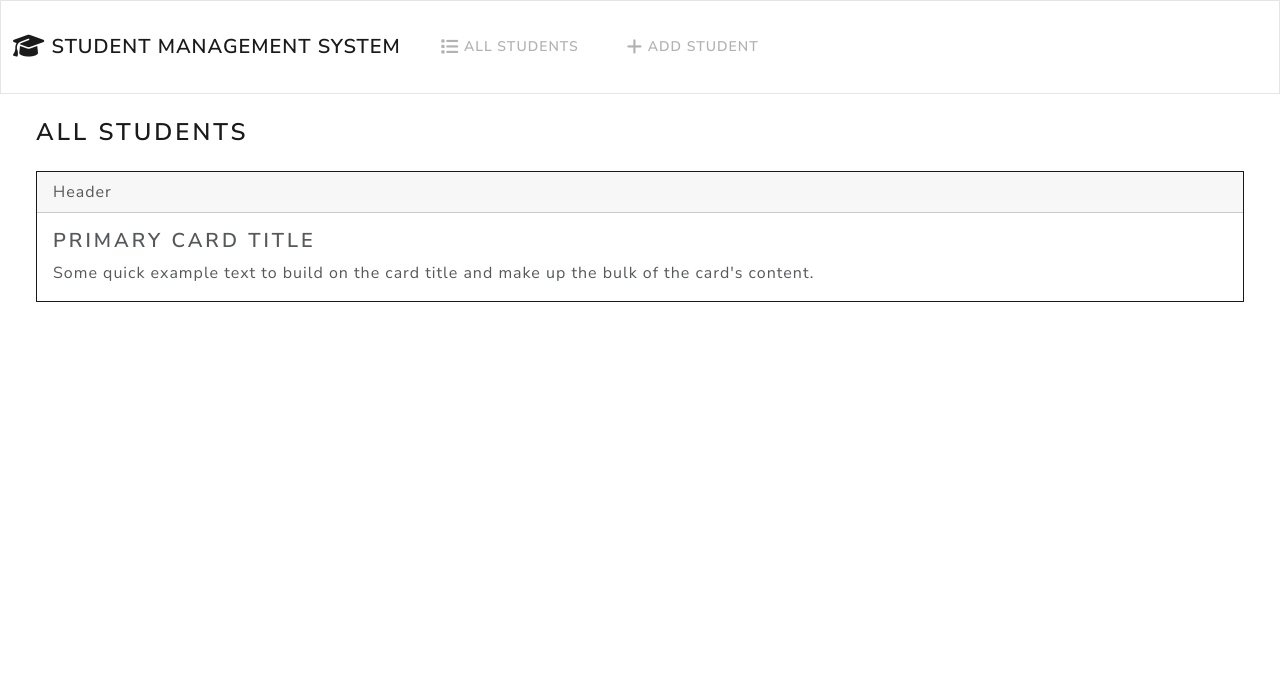
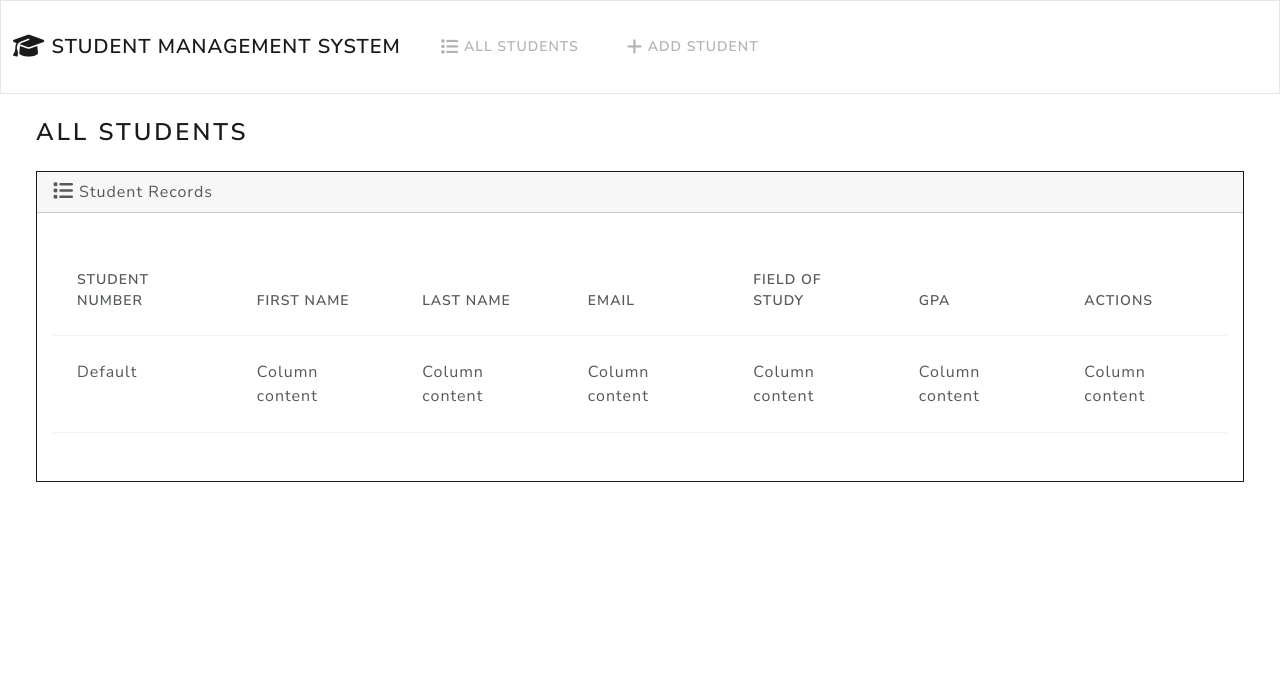
Before and after one commit to NicoGiuliani/Student_Management_System, a Django app: page / in a window 1280 px wide. Shown: the top 689 px of the page. Run offline with Django 4.2, Linux system fonts and the light colour scheme; tables that the repository leaves empty hold one stand-in row (values such as "Sample post"); some libraries are stand-ins or nearby versions.

Commit message:
Working on student record display

```diff
--- a/students/templates/students/index.html
+++ b/students/templates/students/index.html
@@ -29,20 +29,54 @@
                   </div>
                 </div>
               </nav>
+
               <div class="container-fluid">
                 <h3 class="m-4">All Students</h3>
                 <div class="row">
                   <div class="col-12">
-                    <div class="card border-primary ms-4 me-4 mb-4">
-                      <div class="card-header">Header</div>
-                      <div class="card-body">
-                        <h4 class="card-title">Primary card title</h4>
-                        <p class="card-text">Some quick example text to build on the card title and make up the bulk of the card's content.</p>
+                    {% if students %}
+                      <div class="card border-primary ms-4 me-4 mb-4">
+                        <div class="card-header">
+                          <i class="fa-solid fa-list fa-lg"></i> Student Records
+                        </div>
+                        <div class="card-body">
+                          <p class="card-text">
+                            <div class="table-responsive">
+                              <table class="table table-hover">
+                                <thead>
+                                  <tr>
+                                    <th scope="col">Student Number</th>
+                                    <th scope="col">First Name</th>
+                                    <th scope="col">Last Name</th>
+                                    <th scope="col">Email</th>
+                                    <th scope="col">Field of Study</th>
+                                    <th scope="col">GPA</th>
+                                    <th scope="col">Actions</th>
+                                  </tr>
+                                </thead>
+                                <tbody>
+                                  <tr>
+                                    <td>Default</td>
+                                    <td>Column content</td>
+                                    <td>Column content</td>
+                                    <td>Column content</td>
+                                    <td>Column content</td>
+                                    <td>Column content</td>
+                                    <td>Column content</td>
+                                  </tr>
+                                </tbody>
+                              </table>
+                            </div>
+                          </p>
+                        </div>
                       </div>
-                    </div>
+                    {% else %}
+                      <h5 class="alert alert-primary ms-4 me-4">No Student Records</h5>
+                    {% endif %}
                   </div>
                 </div>
               </div>
+
               <footer class="mt-auto mb-4">
                 <div class="text-center">
                   <span>
```
